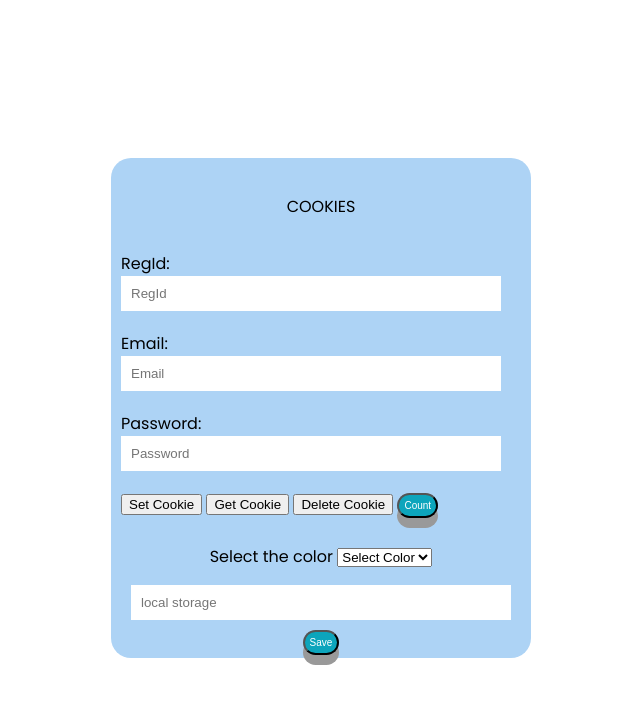
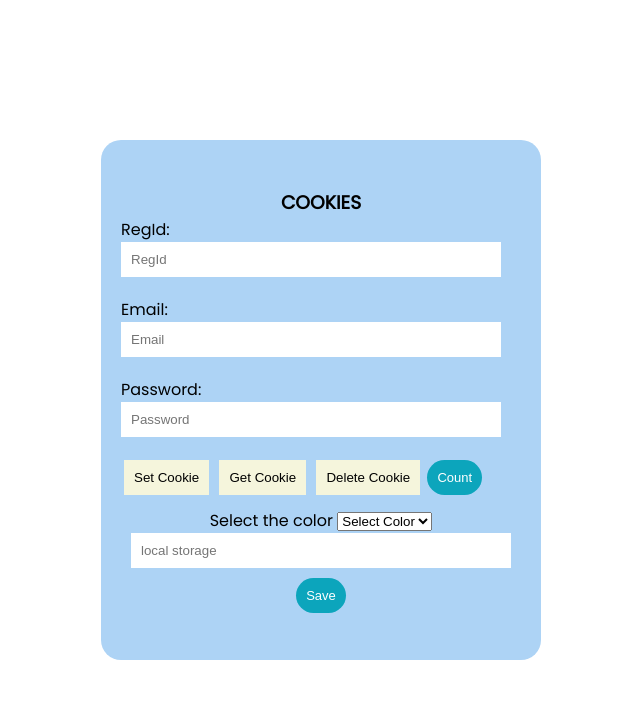
Before and after one commit to raison024/WSD_Lab6, a plain HTML site: page index.html in a window 1280 px wide. Shown: the whole page, without its empty margins (319-959 px from the left). Drawn offline with Linux system fonts and the light colour scheme.

Commit message:
first commit

```diff
--- a/index.html
+++ b/index.html
@@ -5,11 +5,16 @@
     <meta charset="UTF-8">
     <meta http-equiv="X-UA-Compatible" content="IE=edge">
     <meta name="viewport" content="width=device-width, initial-scale=1.0">
-    <title>Document</title>
+    <title>Lab6-Cookies</title>
 </head>
 
 <style>
     @import url('https://fonts.googleapis.com/css2?family=Poppins:wght@300;400&display=swap');
+    *{
+        margin: 0;
+        padding: 0;
+    }
+
     .box {
         font-family: 'Poppins', sans-serif;
         height: 100vh;
@@ -24,7 +29,7 @@
         background-color: rgb(173, 211, 245);
         width: 400px;
         height: 480px;
-        padding: 10px;
+        padding: 20px;
         border-radius: 20px;
         display: flex;
         flex-direction: column;
@@ -39,24 +44,35 @@
         margin-bottom: 10px;
     }
 
+    input[type=button]{
+        border: 0;
+        padding: 10px;
+        margin: 3px;
+        background-color: beige;
+    }
+    input[type=button]:hover{
+        background-color: #0ca5bc;
+        color: white;
+    }
+
     .RegId {
         margin-bottom: 10px;
         width: 100%;
     }
 
     .button {
-        padding: 5px 5px;
-        font-size: 10px;
+        padding: 10px;
+        font-size: 13px;
         text-align: center;
         cursor: pointer;
         color: #fff;
         background-color: #0ca5bc;
         border-radius: 20px;
-        box-shadow: 0 10px #999;
+        border: 0;
     }
 
     .button:hover {
-        background-color: #007095
+        background-color: #007095;
     }
 
     .button:active {
@@ -126,9 +142,7 @@
 <div class="box">
 
     <div class="innerbox">
-        <p>
-            <center>COOKIES</center>
-        </p>
+        <h3>COOKIES</h3>
 
         <div class="RegId">
             RegId: <input type="text" id="RegId" placeholder="RegId"><br></div>
```
